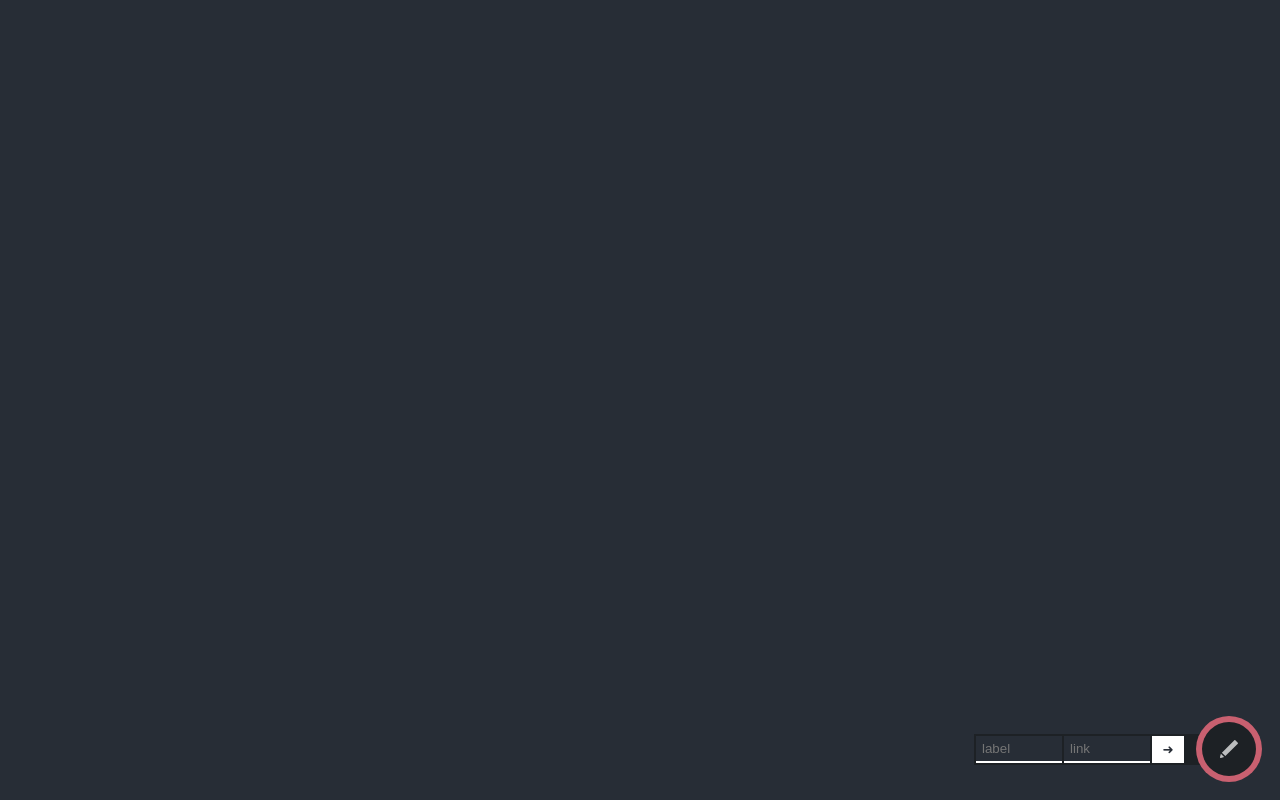
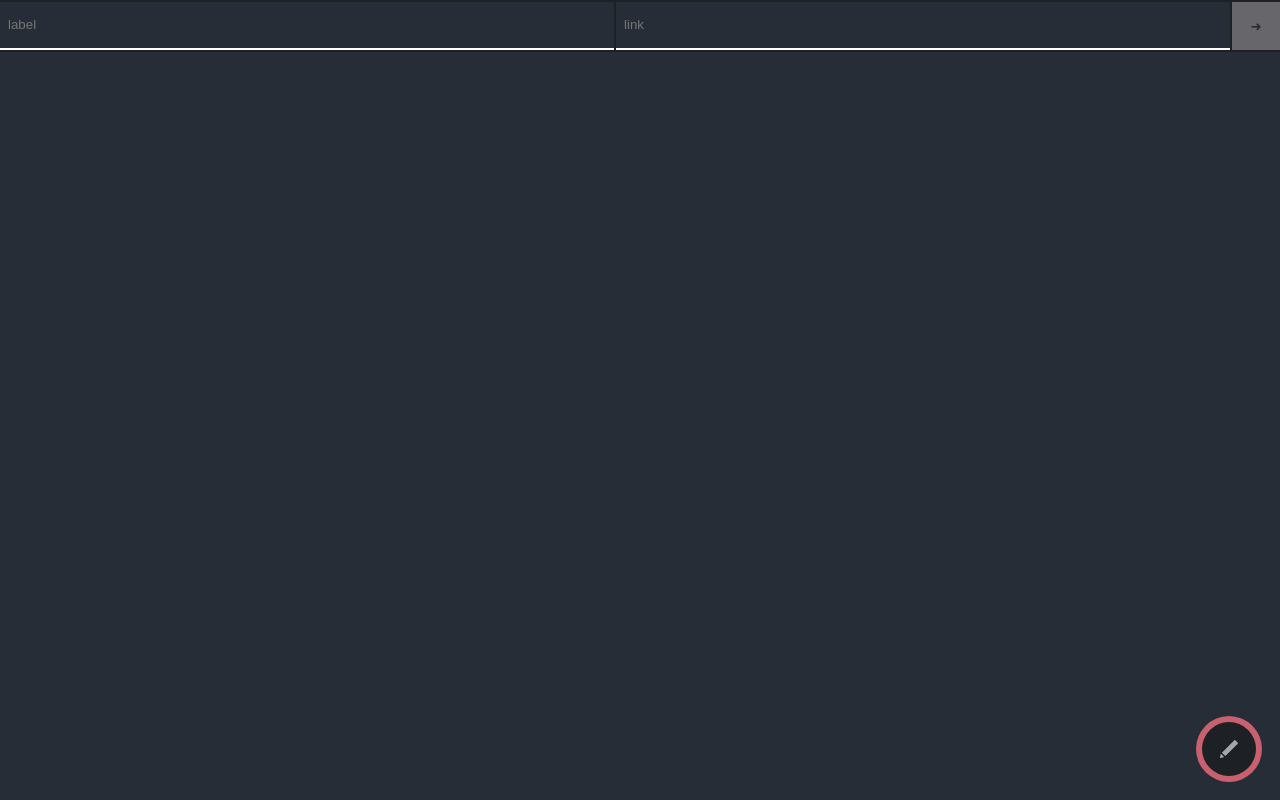
Before and after one commit to jltk/local-startpage, a website: page local-startpage/startpage.html in a window 1280 px wide. Both pictures are taken after a click on the button "Toggle form to add link". Drawn offline with Linux system fonts and the light colour scheme.

Commit message:
Update look

```diff
--- a/local-startpage/startpage.html
+++ b/local-startpage/startpage.html
@@ -5,6 +5,12 @@
     <link rel="icon" href="favicon.ico">
     <meta name="viewport" content="width=device-width, initial-scale=1">
     <title>Startpage</title>
+    <!-- TODO
+        [ ] svg icon for arrow
+        [ ] editable entries
+        [ ] change focus color of submit button! and make validation more visible by color
+        [ ] disable tap highlights and replace by :focus or sth and disable that mozilla dotted outline
+    -->
     <style>
         :root {
             --main-bg-color: #272d36;
@@ -18,6 +24,10 @@
             --white: #ffffff;
             --main-focus-color: #1d2125;
         }
+        body, html {
+            height: 100%;
+            width:100%;
+        }
         body {
             font-family: "Times New Roman", Times, serif;
             font-size: 1.4em;
@@ -27,7 +37,7 @@
             background-position: center;
             box-sizing: border-box;
             margin: 0;
-            height: 100vh;
+            position: relative;
             display: flex;
             justify-content: center;
             align-items: center;
@@ -69,7 +79,7 @@
              margin: 8px 0;
         }
         .btnAdd {
-            position: absolute;
+            position: fixed;
             width: 54px;
             height: 54px;
             border-radius: 54px;
@@ -80,21 +90,22 @@
             bottom: 24px;
             z-index: 9999;
             cursor: pointer;
-            display: flex;
-            justify-content: center;
-            align-items: center;
+            text-align: center;
+            -webkit-tap-highlight-color: rgba(0,0,0,0);
+            -webkit-touch-callout: none;
         }
         .btnAdd svg {
             fill: var(--white);
-            opacity: .7;
+            opacity: .6;
             width: 18px;
             height: 18px;
-        }
-        .btnAdd:hover svg {
-            opacity: 1;
+            margin-top: 2px;
         }
         .btnAdd:active {
             background: var(--main-focus-color);
+        }
+        .btnAdd:focus {
+            box-shadow: 0 0 0 6px var(--main-accent-color);
         }
         .active {
             box-shadow: 0 0 0 6px var(--main-accent-color);
@@ -105,6 +116,9 @@
         }
         button {
             cursor: pointer;
+        }
+        button::-moz-focus-inner {
+            border: 0;
         }
         button, input {
             outline: 0;
@@ -129,11 +143,10 @@
             background: var(--main-accent-color);
         }
         #panel {
-            height: 27px;
-            min-width: 232px;
-            position: absolute;
-            bottom: 35px;
-            right: 70px;
+            height: 48px;
+            min-width: 100%;
+            position: fixed;
+            top: 0;
             background: var(--main-focus-color);
             padding: 2px;
         }
@@ -141,18 +154,19 @@
             padding: 0;
             height: 100%;
             width: 100%;
-            margin: 0;
             display: flex;
         }
         #panel button {
-            width: 32px;
+            width: 48px;
             background: var(--white);
             color: var(--white);
-
+        }
+        #panel button:focus {
+            border: 1px solid var(--white);
         }
         #panel input {
-            padding-left: 6px;
-            max-width: 80px;
+            padding-left: 8px;
+            flex: 1;
             margin-right: 2px;
             color: var(--white);
             background: var(--main-bg-color);
@@ -163,23 +177,24 @@
             border-color: var(--main-accent-color);
         }
         #panel input:valid ~ button {
-
             background: var(--main-accent-color);
         }
         #panel input:valid {
             border-color: var(--main-accent-color);
         }
         #panel input:invalid ~ button {
-
             color: var(--main-bg-color);
+            background: var(--main-color);
         }
-
+        /*remove datalist arrow in webkit*/
+        input::-webkit-calendar-picker-indicator {
+            display: none;
+        }
     </style>
 </head>
 <body>
     <base target="_blank"><!-- opens all links in a new window -->
-    <div class="box" id="links"></div>
-
+    <div id="links"></div>
     <button aria-pressed="false" class="btnAdd" id="btnToggle" title="Toggle form to add link">
         <svg id="icon" xmlns="http://www.w3.org/2000/svg" viewBox="0 0 26.6 26.6">
             <path d="M21.2.3L2.8 18.7l5.1 5.1L26.3 5.4c.4-.4.4-1 0-1.4L22.6.3c-.4-.4-1-.4-1.4 0zM1.3 26.5l4.8-1.3-4.8-4.8L0 25.2c-.2 1 .4 1.5 1.3 1.3z"/>
```
